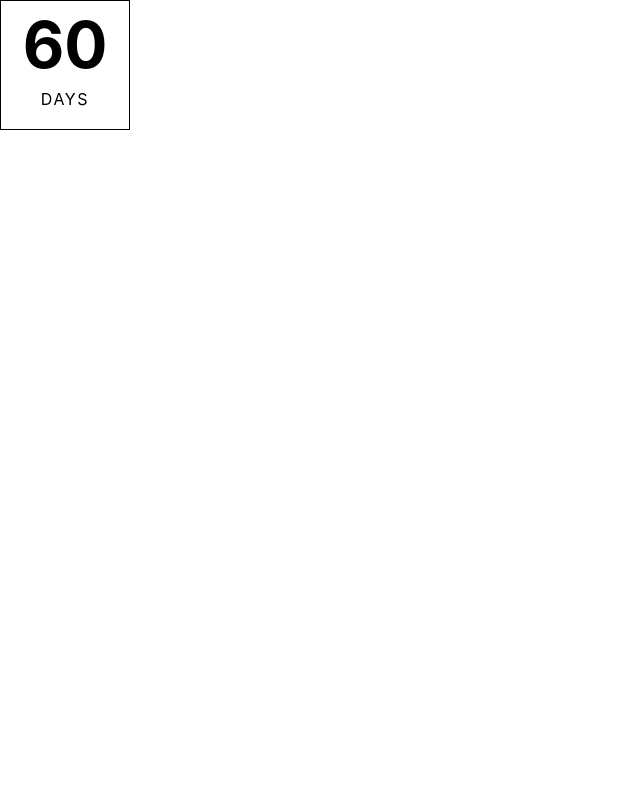
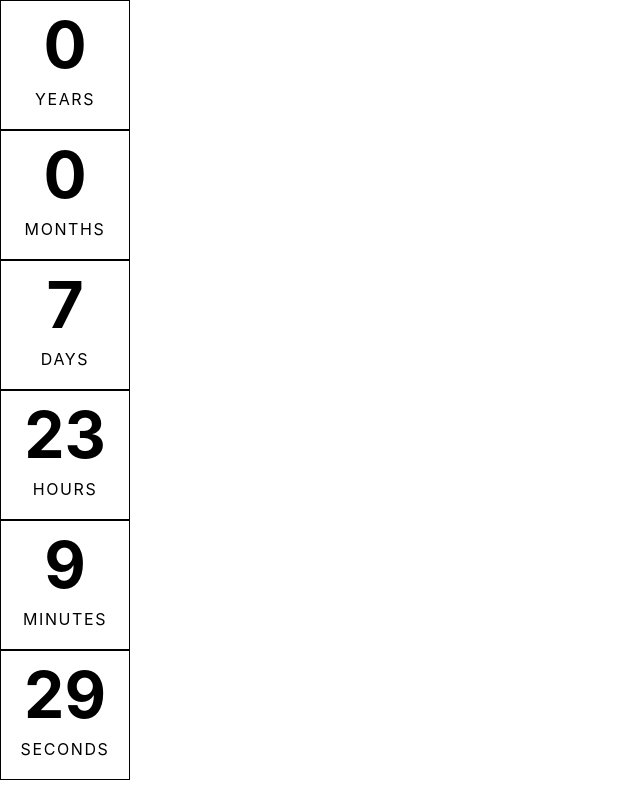
Before and after one commit to dalandcap/countdown, a React (Create React App) app: page / in a window 1280 px wide. Shown: the whole page, without its empty margins (0-640 px from the left). Built offline with nearby package versions, Linux system fonts and the light colour scheme.

Commit message:
render time cell for each segment

```diff
--- a/src/App.tsx
+++ b/src/App.tsx
@@ -6,12 +6,11 @@ import TimeCell from './components/TimeCell/TimeCell';
 const END_TIME = '6 December 2021 07:14:52 GMT';
 
 function App() {
-  const [time, setTime] = useState(new Date(END_TIME));
-  console.log(intervalToDuration({start: time, end: Date.now()}));
+  const [time, setTime] = useState(intervalToDuration({start: new Date(END_TIME), end: Date.now()}));
 
   return (
     <div className="App">
-      <TimeCell value={60} label={i18next.t("days")}/>
+      {Object.entries(time).map(([segment,value]) => <TimeCell label={segment} value={value}/>)}
     </div>
   );
 }
```
